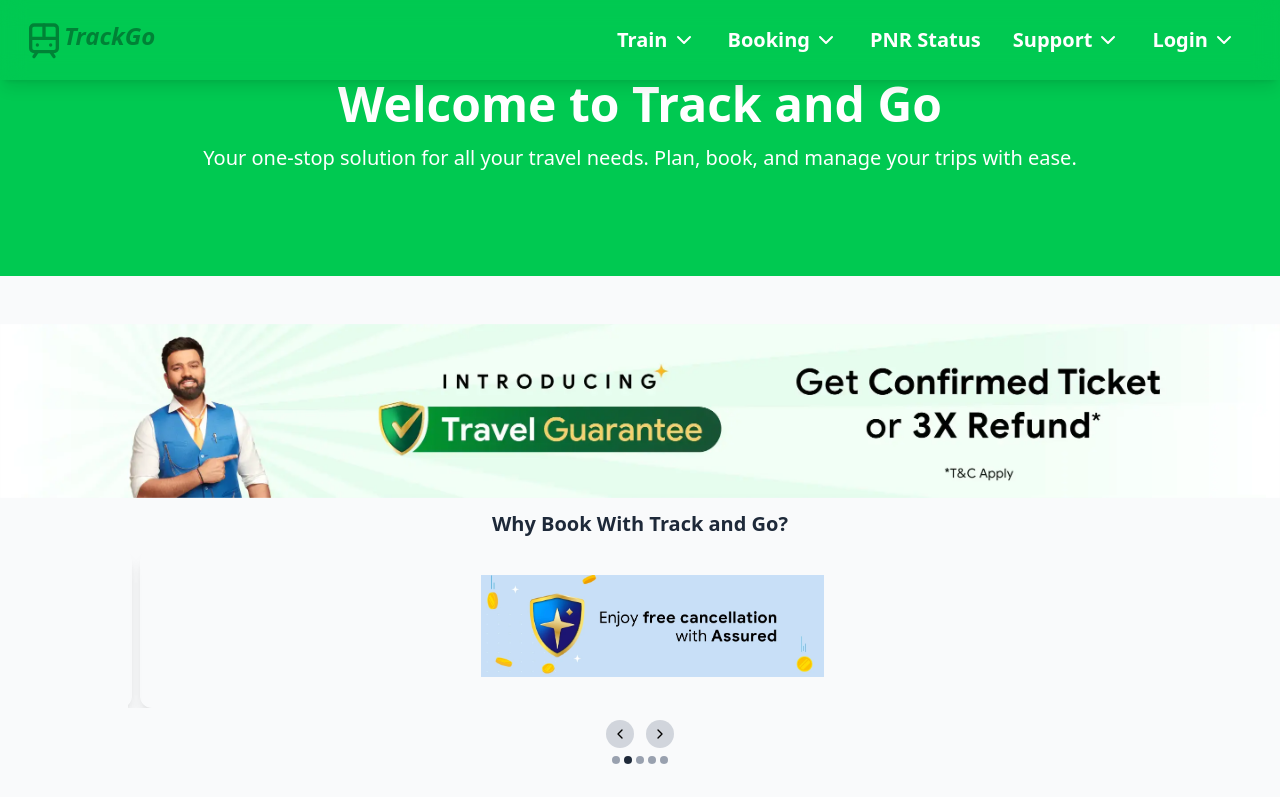
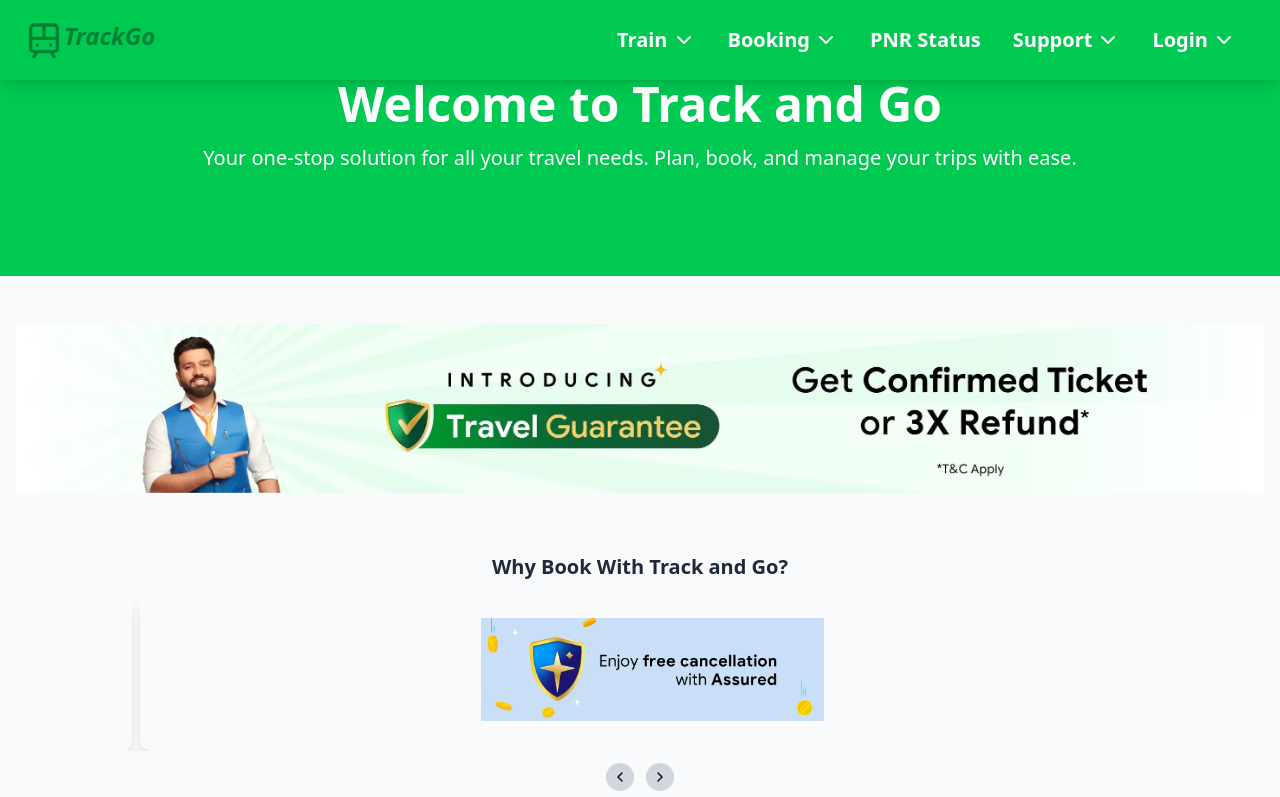
Before and after one commit to kiranmore2404/icp9.0-react-group-project-4, a React (Vite) app: page / in a window 1280 px wide. Shown: the top 797 px of the page. Built offline with nearby package versions, Linux system fonts and the light colour scheme.

Commit message:
image-optimized

```diff
--- a/src/views/Home/Home.jsx
+++ b/src/views/Home/Home.jsx
@@ -1,7 +1,5 @@
-
 import Coursel from "../../components/coursole";
 import TrainFareTicketFareSection from "../../components/trainFair";
-
 
 const destinations = [
   {
@@ -48,8 +46,6 @@
   },
 ];
 
-
-
 const DestinationCard = ({ destination }) => {
   return (
     <a href={destination.url} target="_blank" rel="noopener noreferrer" className="block">
@@ -79,7 +75,6 @@
         <p className="text-base md:text-lg lg:text-xl mb-6">
           Your one-stop solution for all your travel needs. Plan, book, and manage your trips with ease.
         </p>
-
       </div>
     </section>
   );
@@ -107,14 +102,14 @@
 const Home = () => {
   return (
     <div className="font-poppins bg-gray-50">
-
- <WelcomeSection />
-      <img src="/src/components/coursole/main-image.webp" alt="image" />
+      <WelcomeSection />
+      <div className="container mx-auto px-4 mb-12">
+        <img src="/src/components/coursole/main-image.webp" alt="image" className="w-full h-auto object-cover mb-8" />
+      </div>
       <Coursel className="mb-12" />
-
       <div>
-          <TrainFareTicketFareSection />
-        </div>
+        <TrainFareTicketFareSection />
+      </div>
       <div className="container mx-auto p-4 mb-12">
         <h1 className="text-3xl font-semibold mb-4">Popular Destinations</h1>
         <div className="flex flex-wrap justify-around -mx-4 -mb-4">
```
